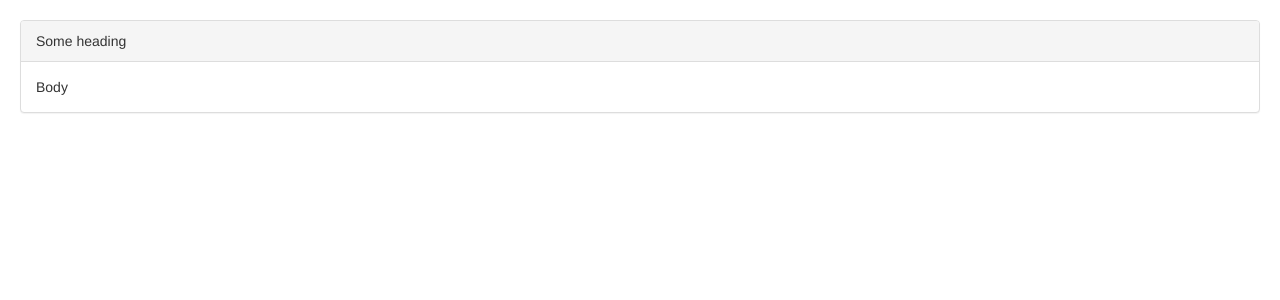
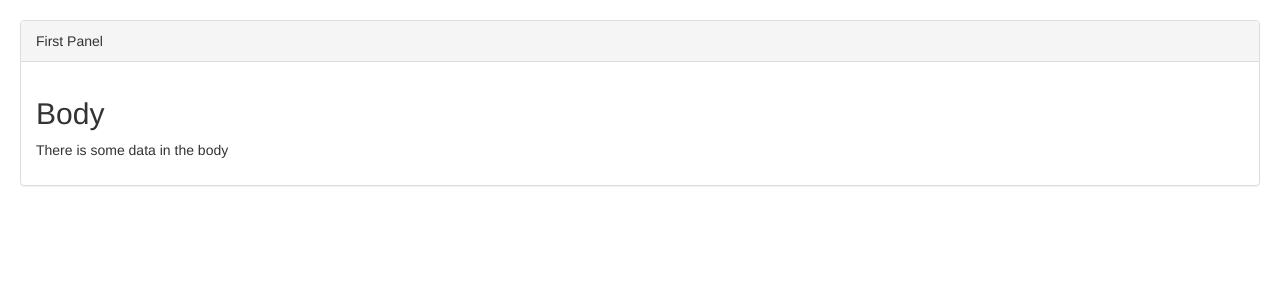
Before and after one commit to bunnydev26/learning_angular4, an Angular app: page / in a window 1280 px wide. Shown: the top 300 px of the page. Built offline with nearby package versions, Linux system fonts and the light colour scheme.

Commit message:
Making a resuable content bootstrap panel and passing only a multiple ng-content and using select

```diff
--- a/src/app/app.component.html
+++ b/src/app/app.component.html
@@ -1,3 +1,7 @@
 <bootstrap-panel>
-	Some heading
+	<div class="heading">First Panel</div>
+	<div class="body">
+		<h2>Body</h2>
+		<p>There is some data in the body</p>
+	</div>
 </bootstrap-panel>
--- a/src/app/panel/panel.component.html
+++ b/src/app/panel/panel.component.html
@@ -1,6 +1,8 @@
 <div class="panel panel-default">
 	<div class="panel-heading">
-		<ng-content></ng-content>
+		<ng-content select=".heading"></ng-content>
 	</div>
-	<div class="panel-body">Body</div>
+	<div class="panel-body">
+		<ng-content select=".body"></ng-content>
+	</div>
 </div>
```
